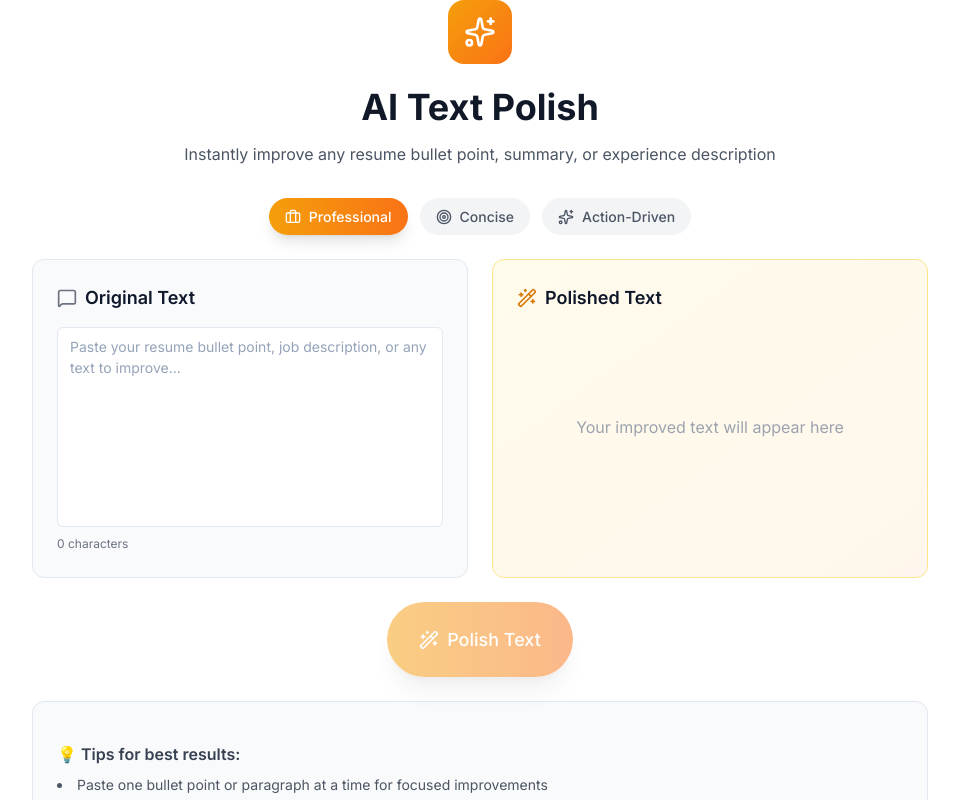
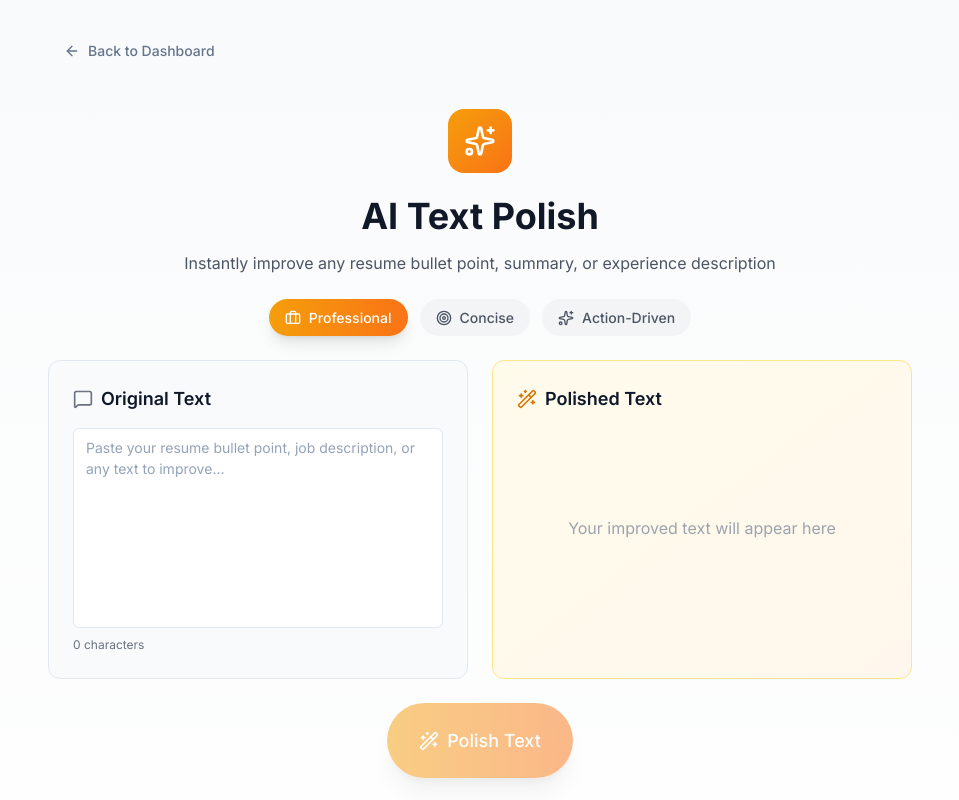
Before and after one commit to pranav172/ATSFlow, a Next.js app: page /ai-tools in a window 1280 px wide. Shown: the top 800 px of the page, without its empty margins (160-1119 px from the left). Built offline with nearby package versions, Linux system fonts and the light colour scheme.

Commit message:
fix: Add back button and proper layout to AI Tools page

```diff
--- a/app/ai-tools/page.tsx
+++ b/app/ai-tools/page.tsx
@@ -5,7 +5,8 @@ import { Card, CardContent, CardHeader, CardTitle } from '@/components/ui/Card';
 import { Button } from '@/components/ui/Button';
 import { Textarea } from '@/components/ui/Textarea';
 import { useToast } from '@/components/ui/Toast';
-import { Wand2, Loader2, Copy, Check, Sparkles, Target, MessageSquare, Briefcase } from 'lucide-react';
+import { Wand2, Loader2, Copy, Check, Sparkles, Target, MessageSquare, Briefcase, ArrowLeft } from 'lucide-react';
+import Link from 'next/link';
 
 const POLISH_TYPES = [
   { id: 'professional', label: 'Professional', icon: Briefcase, instruction: 'Make this more professional and impactful for a resume' },
@@ -67,7 +68,15 @@ export default function AIToolsPage() {
   };
 
   return (
-    <div className="max-w-4xl mx-auto space-y-6 animate-in fade-in duration-500">
+    <div className="min-h-screen bg-gradient-to-b from-gray-50 to-white dark:from-gray-950 dark:to-gray-900">
+      <div className="max-w-4xl mx-auto px-4 py-8 space-y-6 animate-in fade-in duration-500">
+        {/* Back Button */}
+        <Link href="/dashboard">
+          <Button variant="ghost" size="sm" className="gap-2 mb-4 hover:bg-gray-100 dark:hover:bg-gray-800">
+            <ArrowLeft className="w-4 h-4" /> Back to Dashboard
+          </Button>
+        </Link>
+
         {/* Header */}
         <div className="text-center mb-8">
           <div className="inline-flex items-center justify-center w-16 h-16 bg-gradient-to-br from-amber-500 to-orange-500 rounded-2xl mb-4">
@@ -188,5 +197,6 @@ export default function AIToolsPage() {
         </CardContent>
       </Card>
       </div>
+    </div>
   );
 }
```
Lines whose indentation alone changed are shown as unchanged.
